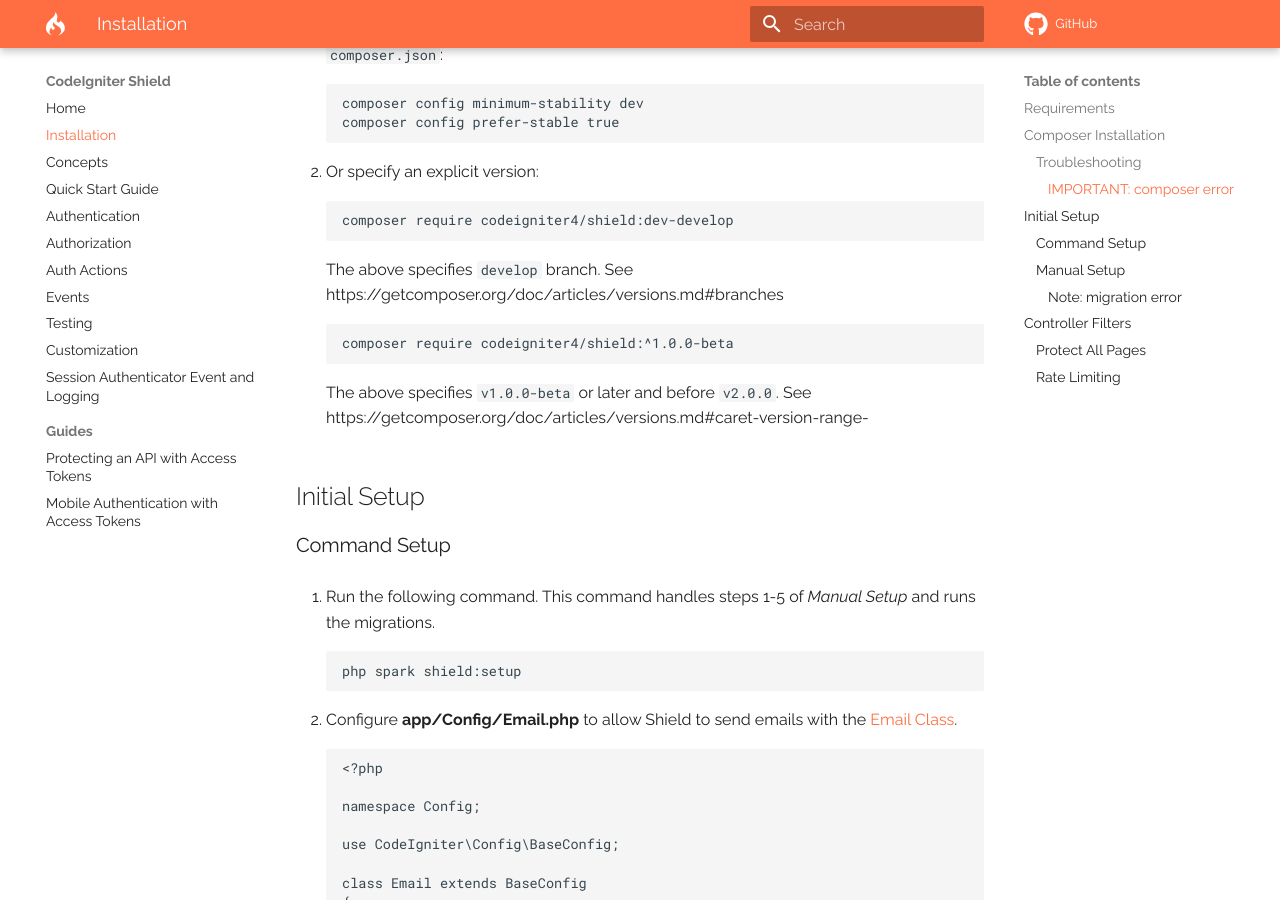
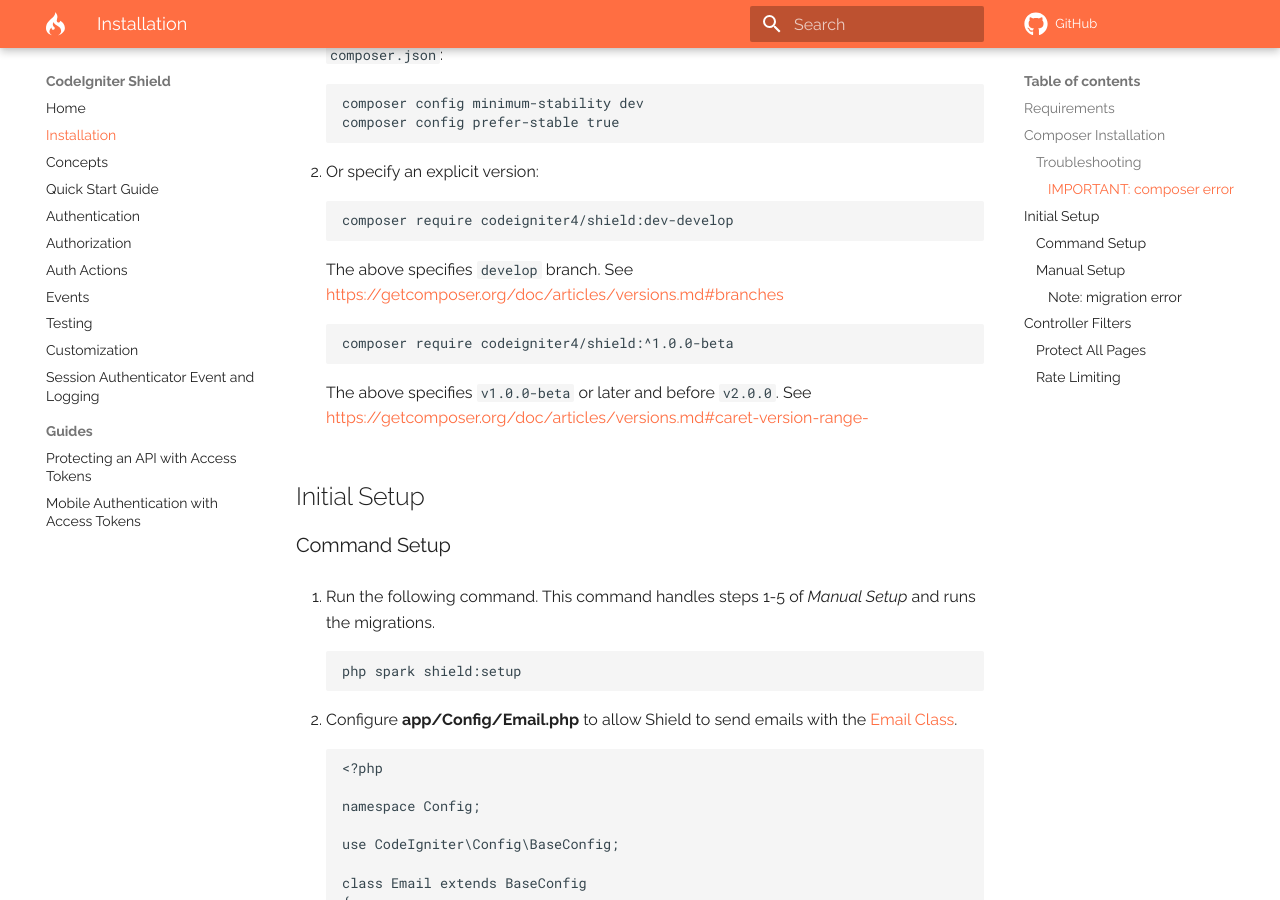
Before and after one commit to codeigniter4/shield, an MkDocs documentation site: the page built from docs/install.md, in a window 1280 px wide and 900 px high, scrolled down 1277 px. Built offline with MkDocs 1.6.1 and Material for MkDocs 9.7.7, drawn with Linux system fonts in a browser that asks for light colours; comment, search, counter and statistics services are not loaded; a style sheet for code colours, icons or effects is not loaded.

Commit message:
docs: make URLs linkable
mkdocs needs <> plain URL.

````diff
--- a/docs/install.md
+++ b/docs/install.md
@@ -54,14 +54,14 @@ Require it with an explicit version constraint allowing its desired stability.
     ```
 
     The above specifies `develop` branch.
-    See https://getcomposer.org/doc/articles/versions.md#branches
+    See <https://getcomposer.org/doc/articles/versions.md#branches>
 
     ```console
     composer require codeigniter4/shield:^1.0.0-beta
     ```
 
     The above specifies `v1.0.0-beta` or later and before `v2.0.0`.
-    See https://getcomposer.org/doc/articles/versions.md#caret-version-range-
+    See <https://getcomposer.org/doc/articles/versions.md#caret-version-range->
 
 ## Initial Setup
 
````
